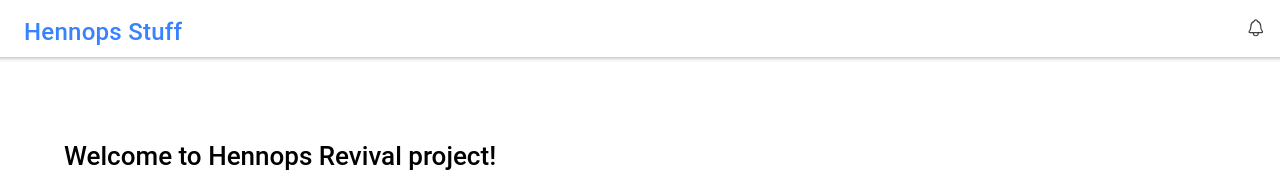
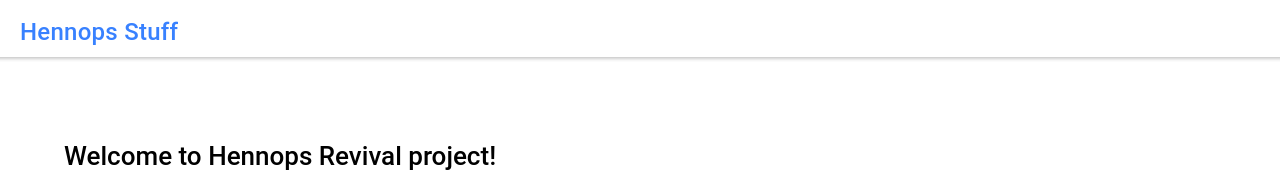
Before and after one commit to MMMikeM/Next_boilerplate, a Next.js app: page / in a window 1280 px wide. Shown: the top 172 px of the page. Built offline with nearby package versions, Linux system fonts and the light colour scheme.

Commit message:
feat: :sparkles: Header component and app layout

```diff
--- /dev/null
+++ b/components/header.tsx
@@ -0,0 +1,29 @@
+import {
+  IonHeader,
+  IonToolbar,
+  IonTitle,
+  IonButtons,
+  IonMenuButton,
+  IonButton,
+  IonIcon,
+} from '@ionic/react'
+import { notificationsOutline } from 'ionicons/icons'
+import Link from 'next/link'
+import { useState, memo } from 'react'
+
+const Header = () => {
+  const [showNotifications, setShowNotifications] = useState(false)
+
+  return (
+    <IonHeader>
+      <IonToolbar>
+        <IonTitle>
+          <h2>
+            <Link href="/">Hennops Stuff</Link>
+          </h2>
+        </IonTitle>
+      </IonToolbar>
+    </IonHeader>
+  )
+}
+export default memo(Header)
--- a/layouts/app.tsx
+++ b/layouts/app.tsx
@@ -1,80 +1,35 @@
-import {
-  IonApp,
-  IonHeader,
-  IonToolbar,
-  IonTitle,
-  IonButtons,
-  IonMenuButton,
-  IonButton,
-  IonIcon,
-  IonContent,
-} from '@ionic/react'
+import { IonApp, IonContent } from '@ionic/react'
 import { AnimatePresence, motion } from 'framer-motion'
-import { notificationsOutline } from 'ionicons/icons'
-import Link from 'next/link'
 import { useRouter } from 'next/router'
-import React, { useState } from 'react'
+import { memo } from 'react'
+import Header from '../components/header'
 
 type Props = {
-  children?: React.ReactNode
+  children: React.ReactNode
 }
 
 const AppLayout: React.FC<Props> = ({ children }) => {
-  const [showNotifications, setShowNotifications] = useState(false)
-
   const router = useRouter()
 
-  const handleExitComplete = () => {
-    if (typeof window !== 'undefined') {
-      window.scrollTo({ top: 0 })
-    }
-  }
   return (
     <IonApp>
-      <IonHeader>
-        <IonToolbar>
-          <IonTitle>
-            <h2>
-              <Link href="/">Hennops Stuff</Link>
-            </h2>
-          </IonTitle>
-          <IonButtons slot="start">
-            <IonMenuButton />
-          </IonButtons>
-          <IonButtons slot="end">
-            <IonButton onClick={() => setShowNotifications(true)}>
-              <IonIcon icon={notificationsOutline} />
-            </IonButton>
-          </IonButtons>
-        </IonToolbar>
-      </IonHeader>
+      <Header />
       <IonContent className="ion-padding" fullscreen>
-        <IonHeader collapse="condense">
-          <IonToolbar>
-            <IonTitle size="large">Feed</IonTitle>
-            Wtf
-          </IonToolbar>
-        </IonHeader>
-
-        <AnimatePresence
-          exitBeforeEnter
-          initial={false}
-          onExitComplete={handleExitComplete}
-        >
+        <AnimatePresence exitBeforeEnter initial={false}>
           <motion.div
-            style={{ padding: '4rem' }}
             key={router.route}
             initial={{ opacity: 0 }}
             animate={{ opacity: 1 }}
             exit={{ opacity: 0 }}
             transition={{ duration: 0.3, ease: 'easeInOut' }}
           >
-            {children}
+            <main style={{ padding: '4rem' }}>{children}</main>
           </motion.div>
         </AnimatePresence>
       </IonContent>
+      {/* <Footer /> */}
     </IonApp>
   )
 }
 
-export default AppLayout
+export default memo(AppLayout)
```
